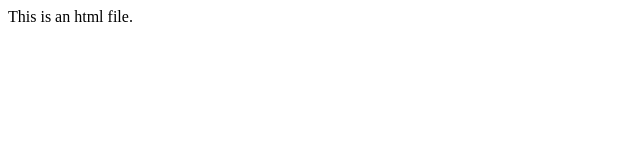
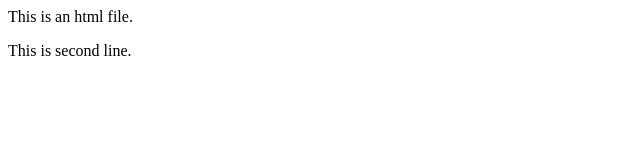
Before and after one commit to rakhibiswas/Demo, a plain HTML site: page index.html in a window 1280 px wide. Shown: the whole page, without its empty margins (0-640 px from the left). Drawn offline with Linux system fonts and the light colour scheme.

Commit message:
Line added in index.html

```diff
--- a/index.html
+++ b/index.html
@@ -1 +1,2 @@
 <p>This is an html file. </p>
+<p>This is second line.</p>
```
